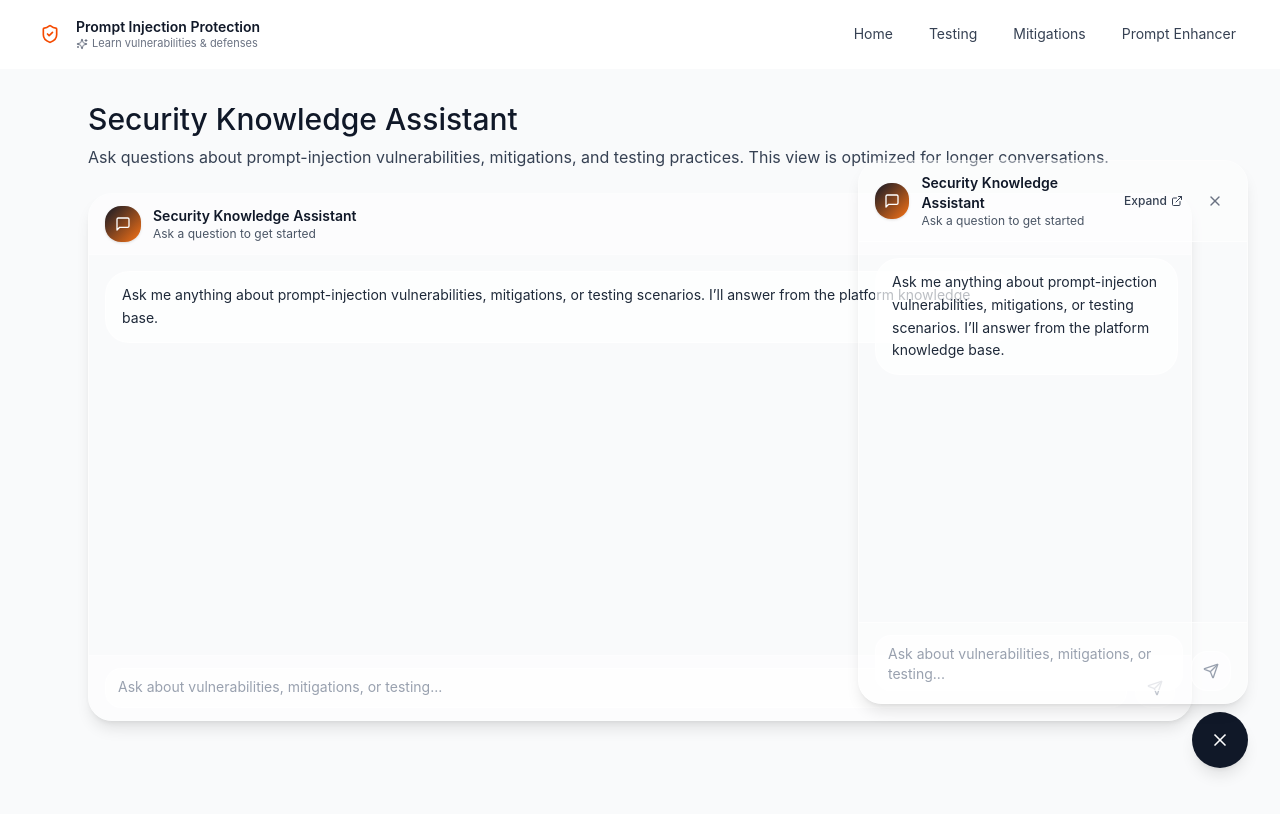
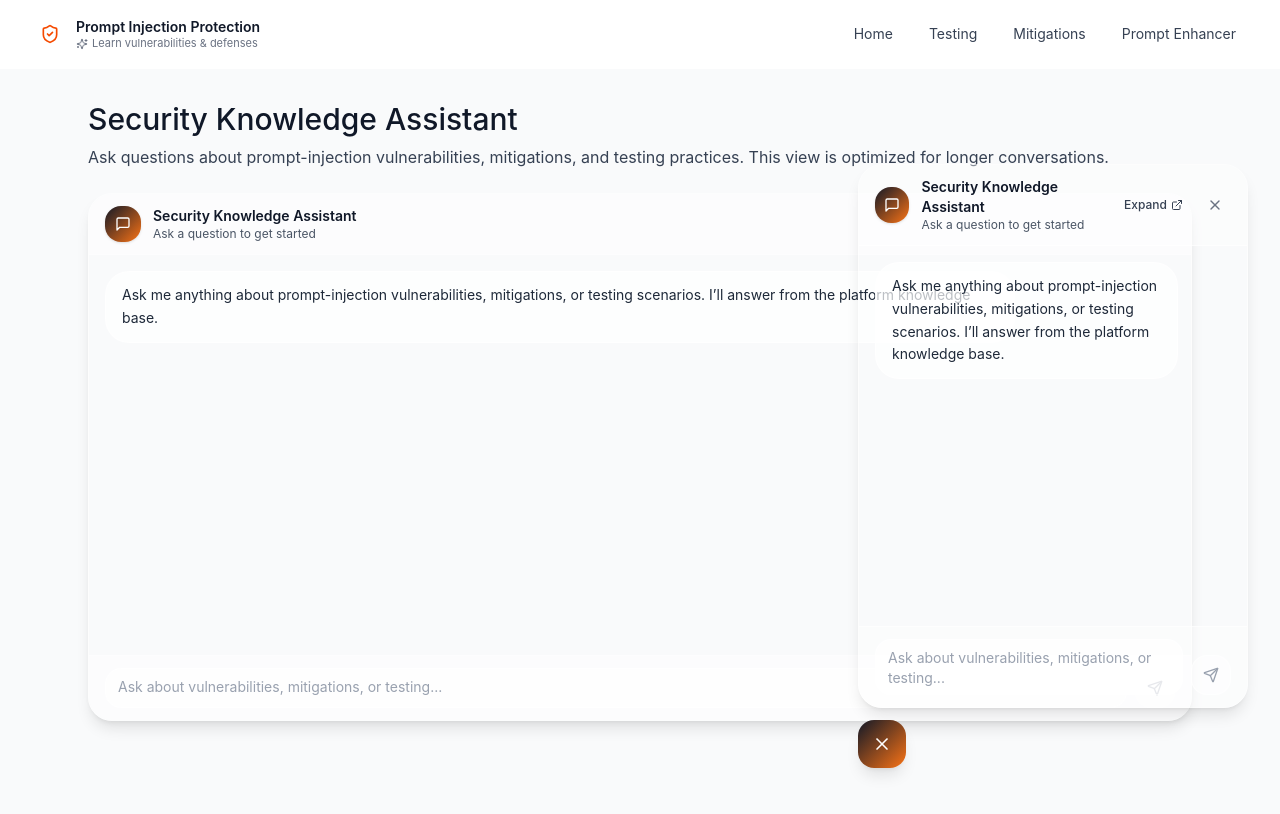
Before and after one commit to DavidThomas01/comp0016_avanade_prompt_injection, a React (Vite) app in the folder frontend/: page /security-knowledge-assistant in a window 1280 px wide. Both pictures are taken after a click on the button 1220 px from the left and 740 px from the top of the page. Shown: the top 814 px of the page. Built offline with nearby package versions, Linux system fonts and the light colour scheme.

Commit message:
feat: improve ChatWidget UI with enhanced button styling and transition effects

```diff
--- a/frontend/src/app/assistant/ChatWidget.tsx
+++ b/frontend/src/app/assistant/ChatWidget.tsx
@@ -15,24 +15,25 @@ export function ChatWidget() {
       }}
     >
       <div className="relative">
-        <div
-          className={`absolute bottom-16 right-0 transition-all duration-200 ${
-            open
-              ? 'opacity-100 translate-y-0'
-              : 'opacity-0 pointer-events-none translate-y-2'
-          }`}
-        >
-          <ChatPanel variant="compact" onClose={() => setOpen(false)} />
-        </div>
+        {open && (
+          <div className="mb-3">
+            <ChatPanel variant="compact" onClose={() => setOpen(false)} />
+          </div>
+        )}
 
         <button
-          onClick={() => setOpen(prev => !prev)}
-          className={`flex h-14 w-14 items-center justify-center rounded-full shadow-lg transition-colors ${
-            open ? 'bg-gray-900 text-white' : 'bg-orange-500 text-white'
-          }`}
+          type="button"
+          onClick={() => setOpen(v => !v)}
           aria-label={open ? 'Close assistant' : 'Open assistant'}
+          className="h-12 w-12 rounded-2xl shadow-lg hover:shadow-xl transition-all hover:-translate-y-0.5 focus-ring"
+          style={{
+            background:
+              'linear-gradient(135deg, rgba(17,24,39,1) 0%, rgba(249,115,22,1) 100%)',
+          }}
         >
-          {open ? <X className="h-5 w-5" /> : <MessageCircle className="h-5 w-5" />}
+          <div className="w-full h-full flex items-center justify-center text-white">
+            {open ? <X className="h-5 w-5" /> : <MessageCircle className="h-5 w-5" />}
+          </div>
         </button>
       </div>
     </div>
```
